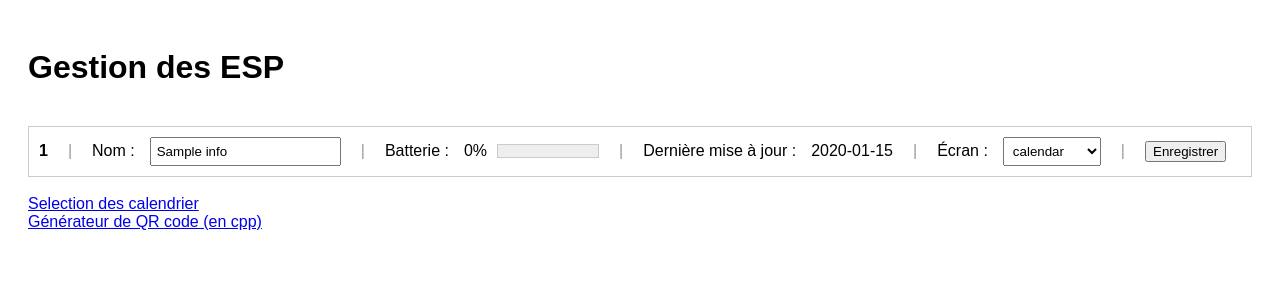
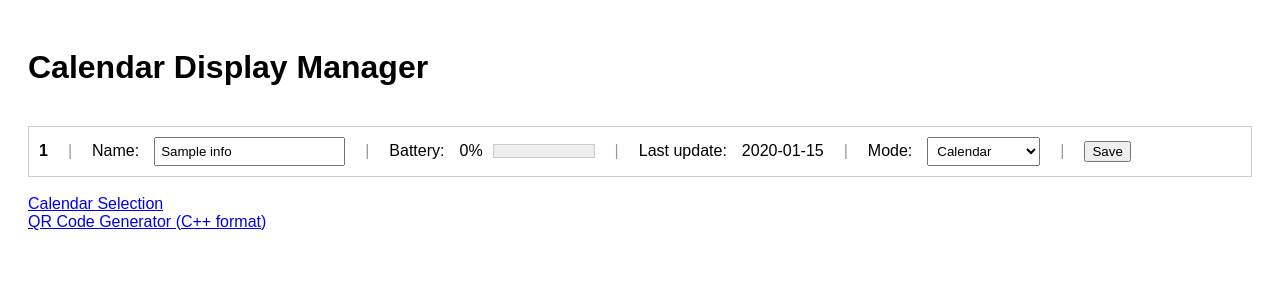
Before and after one commit to antscher/Project_calendar_rooms, a Python web app: template code_service_server_python/web_local_consol/templates/index.html in a window 1280 px wide. Shown: the top 300 px of the page. Run offline with Jinja, Linux system fonts and the light colour scheme; the template is opened without the code that fills it: most values are stand-ins (such as "Sample title", 1, 10 or a date in 2020).

Commit message:
traduction du site en anglais

```diff
--- a/code_service_server_python/web_local_consol/app.py
+++ b/code_service_server_python/web_local_consol/app.py
@@ -134,6 +134,8 @@ def update_esp(esp_id):
 
     if data[esp_id].get("name_room") != name:
         data[esp_id]["name_room"] = name
+    elif "reset_battery" == screen :
+        data[esp_id]["battery"] = 0
     elif data[esp_id].get("screen") != screen:
         data[esp_id]["screen"] = screen
 
--- a/code_service_server_python/web_local_consol/templates/index.html
+++ b/code_service_server_python/web_local_consol/templates/index.html
@@ -1,12 +1,12 @@
 <!DOCTYPE html>
-<html lang="fr">
+<html lang="en">
 <head>
     <meta charset="UTF-8">
     <title>ESP Manager</title>
     <link rel="stylesheet" href="/static/style.css">
 </head>
 <body>
-    <h1>Gestion des ESP</h1>
+    <h1>Calendar Display Manager</h1>
     <br>
     <div id="esp-list">
         {% for esp_id, info in devices.items() %}
@@ -14,14 +14,14 @@
             <span class="esp-id"><strong>{{ esp_id }}</strong></span>
             <span class="separator">|</span>
 
-            <label>Nom :</label>
+            <label>Name:</label>
             <input type="text" id="name-{{ esp_id }}" value="{{ info.name_room }}">
             <span class="separator">|</span>
 
-            <label>Batterie :</label>
+            <label>Battery:</label>
                 {% set percent = (100 * info.battery / estimated_duration) %}
                 {% if info.needs_replacement %}
-    		<span style="color: red; font-weight: bold;">Need to replace battery</span>
+                <span style="color: red; font-weight: bold;">Battery needs replacement</span>
                 {% else %}
                 <span>{{ (100 - percent)|int }}%</span>
                 <div class="battery-bar">
@@ -33,27 +33,28 @@
                 {% endif %}
             <span class="separator">|</span>
 
-            <label>Dernière mise à jour :</label>
+            <label>Last update:</label>
             <span>{{ info.last_update }}</span>
             <span class="separator">|</span>
 
-            <label>Écran :</label>
+            <label>Mode:</label>
             <select id="screen-{{ esp_id }}">
-                <option value="calendar" {% if info.screen == "calendar" %}selected{% endif %}>calendar</option>
-                <option value="whiteboard" {% if info.screen == "whiteboard" %}selected{% endif %}>whiteboard</option>
-                <option value="update" {% if info.screen == "update" %}selected{% endif %}>update</option>
-                <option value="on air" {% if info.screen == "on air" %}selected{% endif %}>on air</option>
+                <option value="calendar" {% if info.screen == "calendar" %}selected{% endif %}>Calendar</option>
+                <option value="whiteboard" {% if info.screen == "whiteboard" %}selected{% endif %}>Whiteboard</option>
+                <option value="update" {% if info.screen == "update" %}selected{% endif %}>Update</option>
+                <option value="on air" {% if info.screen == "on air" %}selected{% endif %}>On Air</option>
+                <option value="reset_battery" {% if info.screen == "reset_battery" %}selected{% endif %}>Reset Battery</option>
             </select>
             <span class="separator">|</span>
 
-            <button onclick="saveESP('{{ esp_id }}')">Enregistrer</button>
+            <button onclick="saveESP('{{ esp_id }}')">Save</button>
         </div>
         {% endfor %}
     </div>
     <script src="/static/script.js"></script>
     <br>
-    <a href="/calendar">Selection des calendrier</a>
+    <a href="/calendar">Calendar Selection</a>
     <br>
-    <a href="/qr_code">Générateur de QR code (en cpp)</a>
+    <a href="/qr_code">QR Code Generator (C++ format)</a>
 </body>
 </html>
```
Also changed, not shown: code_service_server_python/web_local_consol/templates/calendar.html (+6 -6 lines), code_service_server_python/web_local_consol/templates/qr.html (+6 -6 lines), code_esp32/main/README.md, 1 other file. Lines whose indentation alone changed are shown as unchanged.
